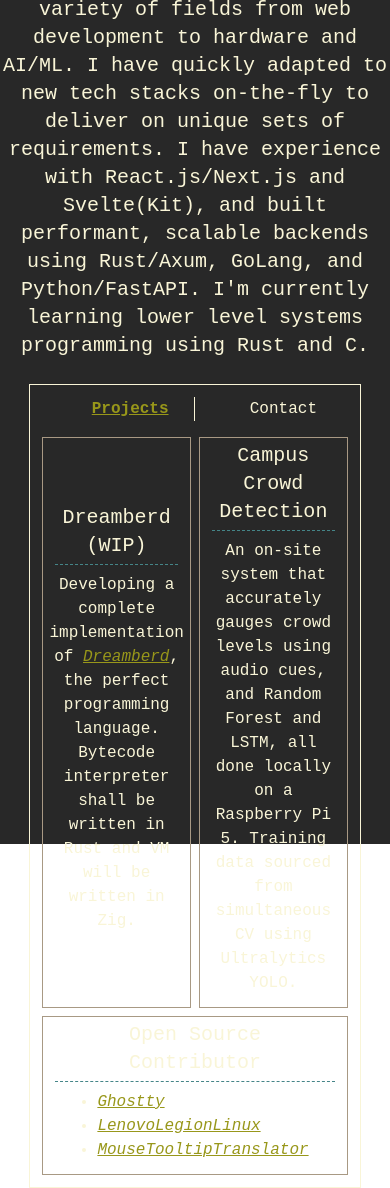
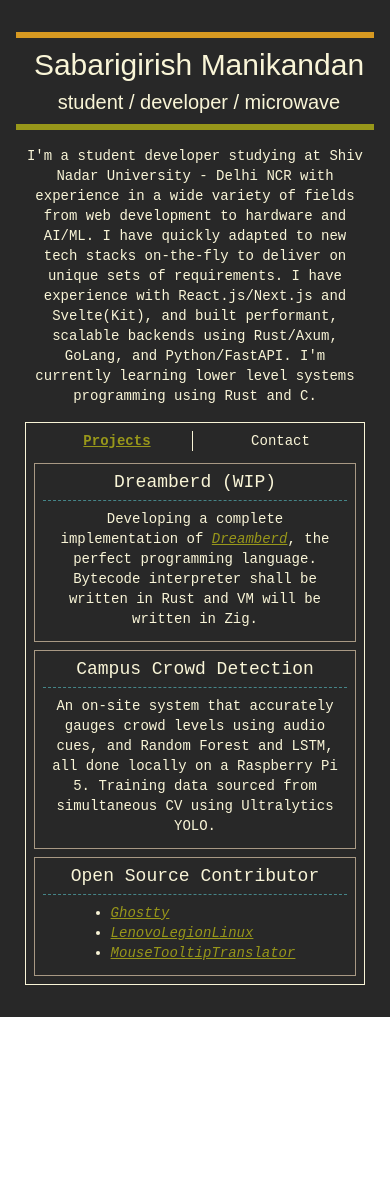
Before and after one commit to lg28literconvectionmicrowaveoven/site, a Svelte app: page / in a window 390 px wide. After the commit the page ends 1017 px from the top, so only its background shows below. Built offline with nearby package versions, Linux system fonts and the light colour scheme; a web font is replaced by a local one.

Commit message:
feat: scale better for mobile devices

```diff
--- a/src/App.svelte
+++ b/src/App.svelte
@@ -9,20 +9,26 @@
 </script>
 
 <div
-  class="flex flex-col justify-center items-center h-screen w-screen bg-gvb-bg"
+  class="flex flex-col justify-center items-center min-h-screen w-screen bg-gvb-bg px-4 py-8"
 >
-  <div class="flex flex-col gap-6 w-full">
+  <div class="flex flex-col gap-4 md:gap-6 w-full">
     <div class="max-w-4xl m-auto w-full">
-      <div class="flex-1 h-2 bg-gvb-yellow mb-2"></div>
-      <h1 class="m-auto text-gvb-white font-huge text-6xl pl-4 text-center">
+      <div class="flex-1 h-1.5 md:h-2 bg-gvb-yellow mb-2"></div>
+      <h1
+        class="m-auto text-gvb-white font-huge text-3xl sm:text-4xl md:text-5xl lg:text-6xl pl-2 md:pl-4 text-center leading-tight"
+      >
         Sabarigirish Manikandan
       </h1>
-      <p class="text-4xl text-gvb-white font-huge pl-4 m-auto text-center">
+      <p
+        class="text-xl sm:text-2xl md:text-3xl lg:text-4xl text-gvb-white font-huge pl-2 md:pl-4 m-auto text-center mt-1"
+      >
         student / developer / microwave
       </p>
-      <div class="flex-1 h-2 bg-gvb-green mt-2"></div>
+      <div class="flex-1 h-1.5 md:h-2 bg-gvb-green mt-2"></div>
     </div>
-    <h2 class="m-auto text-gvb-white font-sans text-xl max-w-4xl text-center">
+    <h2
+      class="m-auto text-gvb-white font-sans text-sm sm:text-base md:text-lg lg:text-xl max-w-4xl text-center px-2"
+    >
       I'm a student developer studying at Shiv Nadar University - Delhi NCR with
       experience in a wide variety of fields from web development to hardware
       and AI/ML. I have quickly adapted to new tech stacks on-the-fly to deliver
@@ -33,28 +39,33 @@
     </h2>
     <Tabs.Root
       value="projects"
-      class="rounded-card border-muted shadow-card border p-3 border-gvb-white text-gvb-white m-auto w-[85%] max-w-7xl"
+      class="rounded-card border-muted shadow-card border p-2 md:p-3 border-gvb-white text-gvb-white m-auto w-[95%] md:w-[85%] max-w-7xl"
     >
-      <Tabs.List class="ml-6 mb-4 grid grid-cols-2 gap-6">
+      <Tabs.List
+        class="ml-2 md:ml-6 mb-3 md:mb-4 grid grid-cols-2 gap-3 md:gap-6"
+      >
         <Tabs.Trigger
           value="projects"
-          class="data-[state=active]:text-gvb-green data-[state=active]:underline data-[state=active]:font-bold w-full m-auto border-r border-gvb-white"
+          class="data-[state=active]:text-gvb-green data-[state=active]:underline data-[state=active]:font-bold w-full m-auto border-r border-gvb-white text-sm md:text-base"
         >
           Projects
         </Tabs.Trigger>
         <Tabs.Trigger
           value="contact"
-          class="data-[state=active]:text-gvb-green data-[state=active]:underline data-[state=active]:font-bold"
+          class="data-[state=active]:text-gvb-green data-[state=active]:underline data-[state=active]:font-bold text-sm md:text-base"
         >
           Contact
         </Tabs.Trigger>
       </Tabs.List>
-      <Tabs.Content value="projects" class="grid grid-cols-2 w-full gap-2">
+      <Tabs.Content
+        value="projects"
+        class="grid grid-cols-1 md:grid-cols-2 w-full gap-2"
+      >
         <div
-          class="border border-gvb-gray max-w-2xl m-auto size-full px-3 py-1 flex flex-col justify-center items-center"
+          class="border border-gvb-gray max-w-2xl m-auto size-full px-2 md:px-3 py-1 flex flex-col justify-center items-center"
         >
           <a
-            class="font-title text-xl text-center px-1 block"
+            class="font-title text-lg md:text-xl text-center px-1 block"
             href="https://github.com/dreamberd"
           >
             Dreamberd (WIP)
@@ -63,7 +74,7 @@
             class="border-t border-dashed border-gvb-blue mt-1 w-full flex justify-center items-center"
           >
             <p
-              class="text-gvb-white px-1.5 py-2 font-sans break-normal text-center"
+              class="text-gvb-white px-1.5 py-2 font-sans break-normal text-center text-sm md:text-base"
             >
               Developing a complete implementation of <a
                 href="https://github.com/TodePond/GulfOfMexico"
@@ -76,10 +87,10 @@
           </div>
         </div>
         <div
-          class="border border-gvb-gray max-w-2xl m-auto size-full px-3 py-1 flex flex-col justify-center items-center"
+          class="border border-gvb-gray max-w-2xl m-auto size-full px-2 md:px-3 py-1 flex flex-col justify-center items-center"
         >
           <a
-            class="font-title text-xl text-center px-1 block"
+            class="font-title text-lg md:text-xl text-center px-1 block"
             href="https://github.com/rohitjg13/Campus-Crowd-Detection"
           >
             Campus Crowd Detection
@@ -88,7 +99,7 @@
             class="border-t border-dashed border-gvb-blue mt-1 w-full flex justify-center items-center"
           >
             <p
-              class="text-gvb-white px-1.5 py-2 font-sans break-normal text-center"
+              class="text-gvb-white px-1.5 py-2 font-sans break-normal text-center text-sm md:text-base"
             >
               An on-site system that accurately gauges crowd levels using audio
               cues, and Random Forest and LSTM, all done locally on a Raspberry
@@ -98,10 +109,10 @@
           </div>
         </div>
         <div
-          class="border border-gvb-gray max-w-2xl m-auto w-full px-3 py-1 col-span-2 flex flex-col justify-center items-center"
+          class="border border-gvb-gray max-w-2xl m-auto w-full px-2 md:px-3 py-1 col-span-1 md:col-span-2 flex flex-col justify-center items-center"
         >
           <a
-            class="font-title text-xl text-center px-1 block"
+            class="font-title text-lg md:text-xl text-center px-1 block"
             href="https://github.com/lg28literconvectionmicrowaveoven"
           >
             Open Source Contributor
@@ -109,7 +120,9 @@
           <div
             class="border-t border-dashed border-gvb-blue mt-1 w-full flex justify-center items-center"
           >
-            <div class="text-gvb-white px-1.5 py-2 font-sans break-normal">
+            <div
+              class="text-gvb-white px-1.5 py-2 font-sans break-normal text-sm md:text-base"
+            >
               <ul class="list-disc ml-4">
                 <li>
                   <a
@@ -137,33 +150,42 @@
       </Tabs.Content>
       <Tabs.Content
         value="contact"
-        class="w-full gap-4 flex justify-center items-center"
+        class="w-full gap-3 md:gap-4 flex justify-center items-center flex-wrap"
       >
         <a
           href="https://www.linkedin.com/in/sabarigirish-manikandan-12a90326a/"
           class="hover:text-gvb-green transition-colors"
         >
-          <LinkedinLogo size={48} class="text-gvb-white hover:text-gvb-green" />
+          <LinkedinLogo
+            size={40}
+            class="text-gvb-white hover:text-gvb-green md:w-12 md:h-12"
+          />
         </a>
         <a
           href="https://www.instagram.com/lg28litermicrowaveoven/"
           class="hover:text-gvb-green transition-colors"
         >
           <InstagramLogo
-            size={48}
-            class="text-gvb-white hover:text-gvb-green"
+            size={40}
+            class="text-gvb-white hover:text-gvb-green md:w-12 md:h-12"
           />
         </a>
         <a
           href="https://github.com/lg28literconvectionmicrowaveoven"
           class="hover:text-gvb-green transition-colors"
         >
-          <GithubLogo size={48} class="text-gvb-white hover:text-gvb-green" />
+          <GithubLogo
+            size={40}
+            class="text-gvb-white hover:text-gvb-green md:w-12 md:h-12"
+          />
         </a>
         <a
           href="mailto:sabari.girish2057@gmail.com"
           class="hover:text-gvb-green transition-colors"
-          ><Envelope size={48} class="text-gvb-white hover:text-gvb-green" /></a
+          ><Envelope
+            size={40}
+            class="text-gvb-white hover:text-gvb-green md:w-12 md:h-12"
+          /></a
         >
       </Tabs.Content>
     </Tabs.Root>
```
